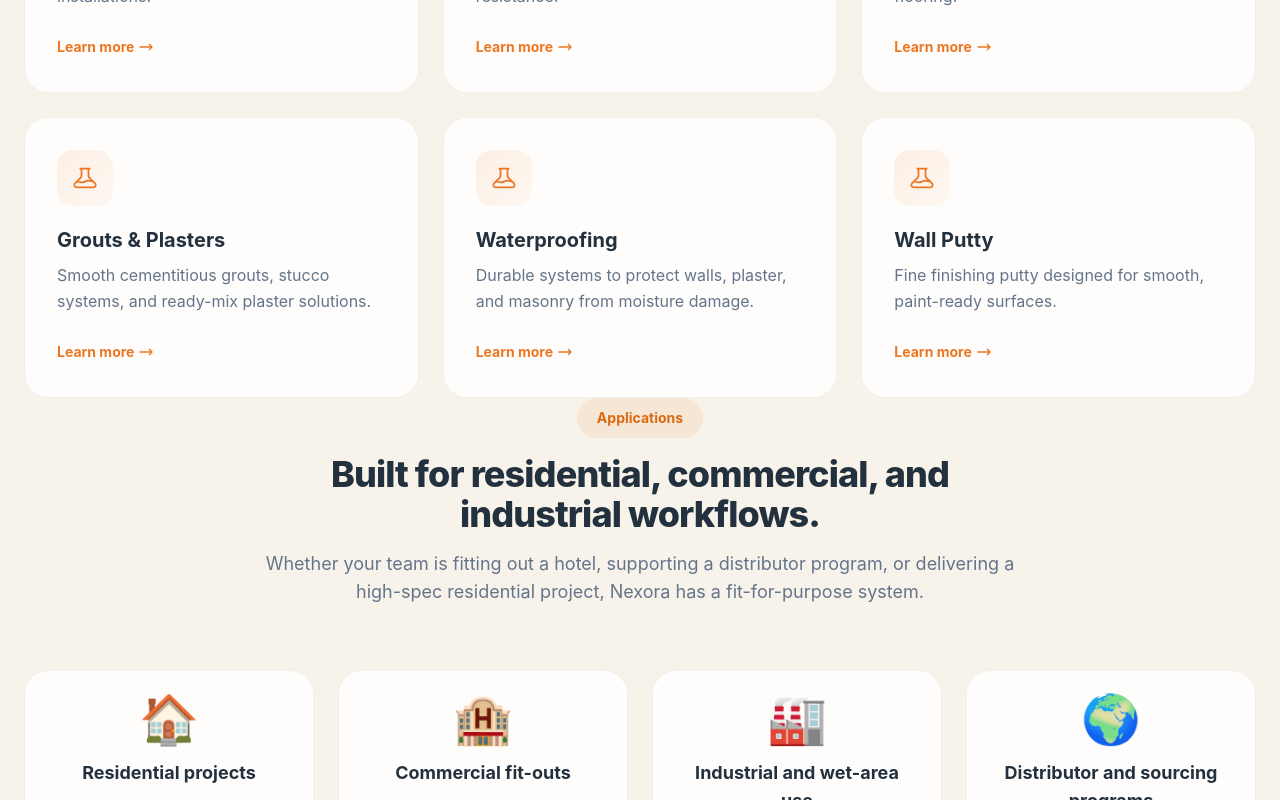
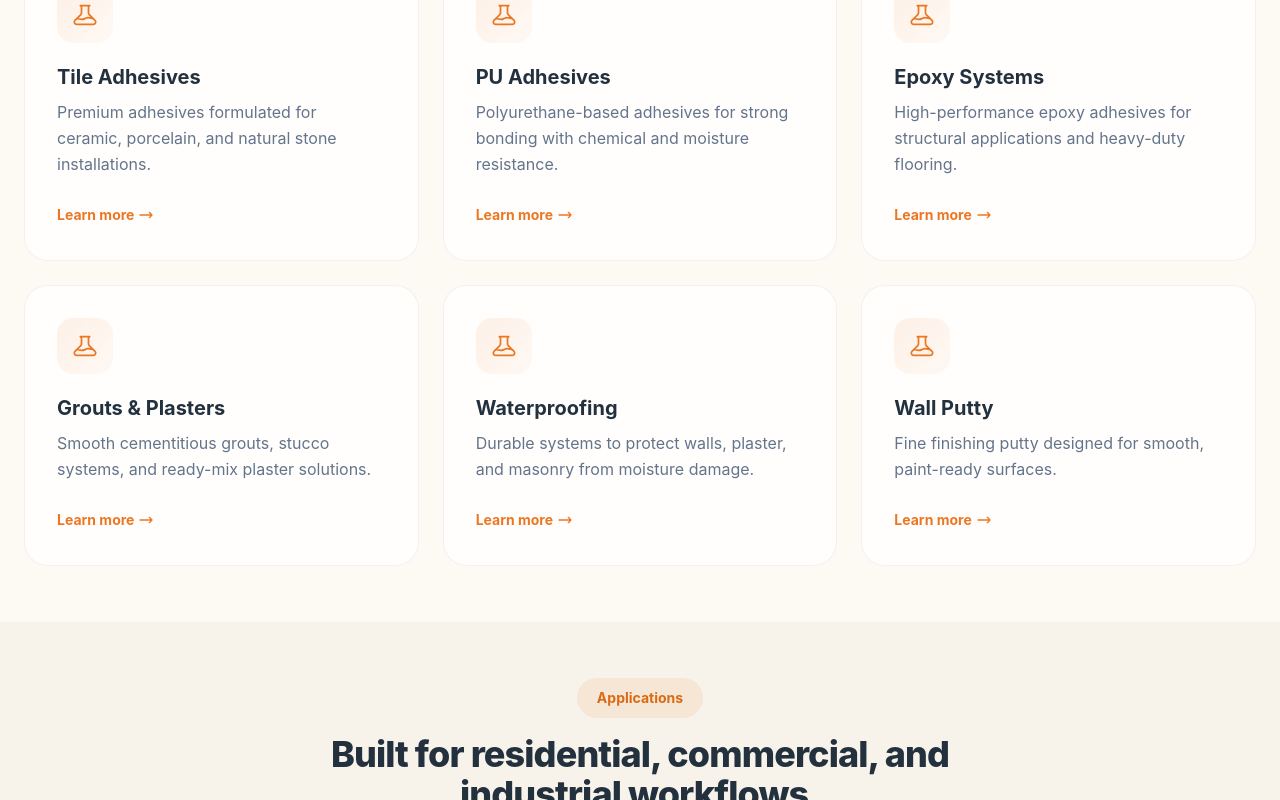
Before and after one commit to jaypalsodha/nexora, a Next.js app: page / in a window 1280 px wide. Shown: the part 2000-2800 px from the top of the page. Built offline with nearby package versions, Linux system fonts and the light colour scheme.

Commit message:
fix: add missing .section and .section-alt CSS classes

```diff
--- a/app/globals.css
+++ b/app/globals.css
@@ -122,6 +122,14 @@ img { max-width: 100%; display: block; }
   @apply inline-flex items-center gap-2 bg-nx-600/10 text-nx-700 px-5 py-2.5 rounded-full text-sm font-bold;
 }
 
+/* Sections */
+.section {
+  @apply py-14;
+}
+.section-alt {
+  @apply py-14 bg-cream-50;
+}
+
 /* Section decoration */
 .section-deco {
   position: relative;
```
